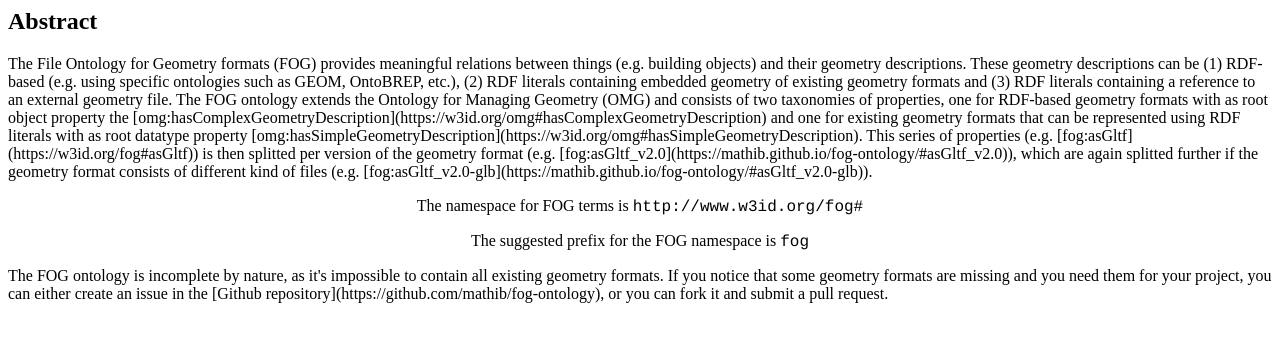
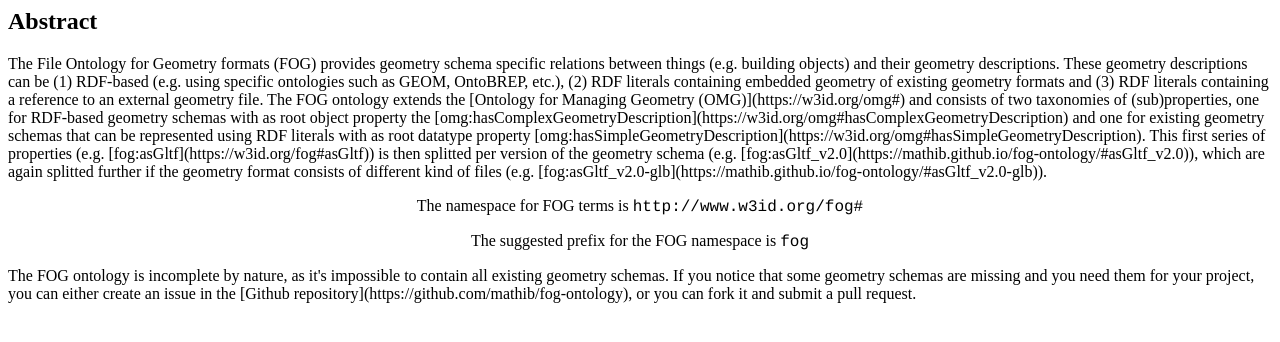
Before and after one commit to mathib/fog-ontology, a plain HTML site: page sections/abstract-en.html in a window 1280 px wide. Drawn offline with Linux system fonts and the light colour scheme.

Commit message:
update text in abstract-en.html

```diff
--- a/sections/abstract-en.html
+++ b/sections/abstract-en.html
@@ -1,11 +1,11 @@
 <html>
 <h2>Abstract</h2>
-    <span class="markdown">The File Ontology for Geometry formats (FOG) provides meaningful relations between things (e.g. building objects) and their geometry descriptions. These geometry descriptions can be (1) RDF-based (e.g. using specific ontologies such as GEOM, OntoBREP, etc.), (2) RDF literals containing embedded geometry of existing geometry formats and (3) RDF literals containing a reference to an external geometry file. The FOG ontology extends the Ontology for Managing Geometry (OMG) and consists of two taxonomies of properties, one for RDF-based geometry formats with as root object property the [omg:hasComplexGeometryDescription](https://w3id.org/omg#hasComplexGeometryDescription) and one for existing geometry formats that can be represented using RDF literals with as root datatype property [omg:hasSimpleGeometryDescription](https://w3id.org/omg#hasSimpleGeometryDescription). This series of properties (e.g. [fog:asGltf](https://w3id.org/fog#asGltf)) is then splitted per version of the geometry format (e.g. [fog:asGltf_v2.0](https://mathib.github.io/fog-ontology/#asGltf_v2.0)), which are again splitted further if the geometry format consists of different kind of files (e.g. [fog:asGltf_v2.0-glb](https://mathib.github.io/fog-ontology/#asGltf_v2.0-glb)).</span>
+    <span class="markdown">The File Ontology for Geometry formats (FOG) provides geometry schema specific relations between things (e.g. building objects) and their geometry descriptions. These geometry descriptions can be (1) RDF-based (e.g. using specific ontologies such as GEOM, OntoBREP, etc.), (2) RDF literals containing embedded geometry of existing geometry formats and (3) RDF literals containing a reference to an external geometry file. The FOG ontology extends the [Ontology for Managing Geometry (OMG)](https://w3id.org/omg#) and consists of two taxonomies of (sub)properties, one for RDF-based geometry schemas with as root object property the [omg:hasComplexGeometryDescription](https://w3id.org/omg#hasComplexGeometryDescription) and one for existing geometry schemas that can be represented using RDF literals with as root datatype property [omg:hasSimpleGeometryDescription](https://w3id.org/omg#hasSimpleGeometryDescription). This first series of properties (e.g. [fog:asGltf](https://w3id.org/fog#asGltf)) is then splitted per version of the geometry schema (e.g. [fog:asGltf_v2.0](https://mathib.github.io/fog-ontology/#asGltf_v2.0)), which are again splitted further if the geometry format consists of different kind of files (e.g. [fog:asGltf_v2.0-glb](https://mathib.github.io/fog-ontology/#asGltf_v2.0-glb)).</span>
     <p style="text-align: center;">
         The namespace for FOG terms is <span class="repeated" style="font-family: courier;">http://www.w3id.org/fog#</span>
     </p>
     <p style="text-align: center;">
         The suggested prefix for the FOG namespace is <span class="repeated" style="font-family: courier;">fog</span>
     </p>
-    <span class="markdown">The FOG ontology is incomplete by nature, as it's impossible to contain all existing geometry formats. If you notice that some geometry formats are missing and you need them for your project, you can either create an issue in the [Github repository](https://github.com/mathib/fog-ontology), or you can fork it and submit a pull request.</span>
+    <span class="markdown">The FOG ontology is incomplete by nature, as it's impossible to contain all existing geometry schemas. If you notice that some geometry schemas are missing and you need them for your project, you can either create an issue in the [Github repository](https://github.com/mathib/fog-ontology), or you can fork it and submit a pull request.</span>
 </html>
```
